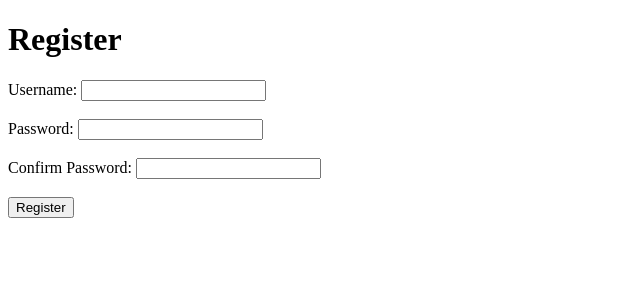
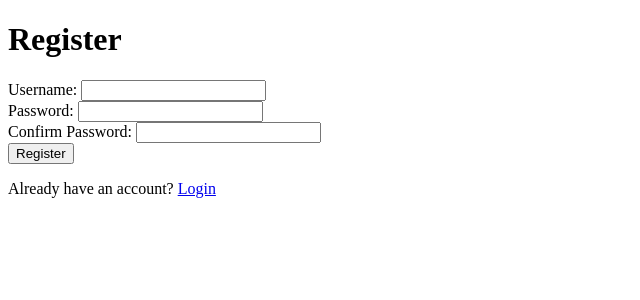
Before and after one commit to arynjeri/stocktaking_app, a PHP site: page /register.php in a window 1280 px wide. Shown: the top 300 px of the page, without its empty margins (0-640 px from the left). Run offline with PHP 8.4, Linux system fonts and the light colour scheme.

Commit message:
added effects for styling

```diff
--- a/register.php
+++ b/register.php
@@ -56,23 +56,32 @@ if (isset($_POST['register_username']) && isset($_POST['register_password']) &&
 <html>
 <head>
     <title>Register</title>
+    <link rel="stylesheet" href="style.css">
 </head>
 <body>
+    <div id="registration_container">
         <h1>Register</h1>
         <?php if (!empty($registration_error)) : ?>
             <p><?php echo $registration_error; ?></p>
         <?php endif; ?>
-    <form method="post" action="register.php">
+        <form method="post" action="register.php" id="registration_form">
+            <div class="row">
                 <label for="register_username">Username:</label>
-        <input type="text" name="register_username" id="register_username" required><br><br>
-
+                <input type="text" name="register_username" id="register_username" required>
+            </div>
+            <div class="row">
                 <label for="register_password">Password:</label>
-        <input type="password" name="register_password" id="register_password" required><br><br>
-
+                <input type="password" name="register_password" id="register_password" required>
+            </div>
+            <div class="row">
                 <label for="confirm_password">Confirm Password:</label>
-        <input type="password" name="confirm_password" id="confirm_password" required><br><br>
-
+                <input type="password" name="confirm_password" id="confirm_password" required>
+            </div>
+            <div class="button">
                 <input type="submit" value="Register">
+            </div>
         </form>
+        <p class="login-link">Already have an account? <a href="login.php">Login</a></p>
+    </div>
 </body>
 </html>
```
Lines whose indentation alone changed are shown as unchanged.
